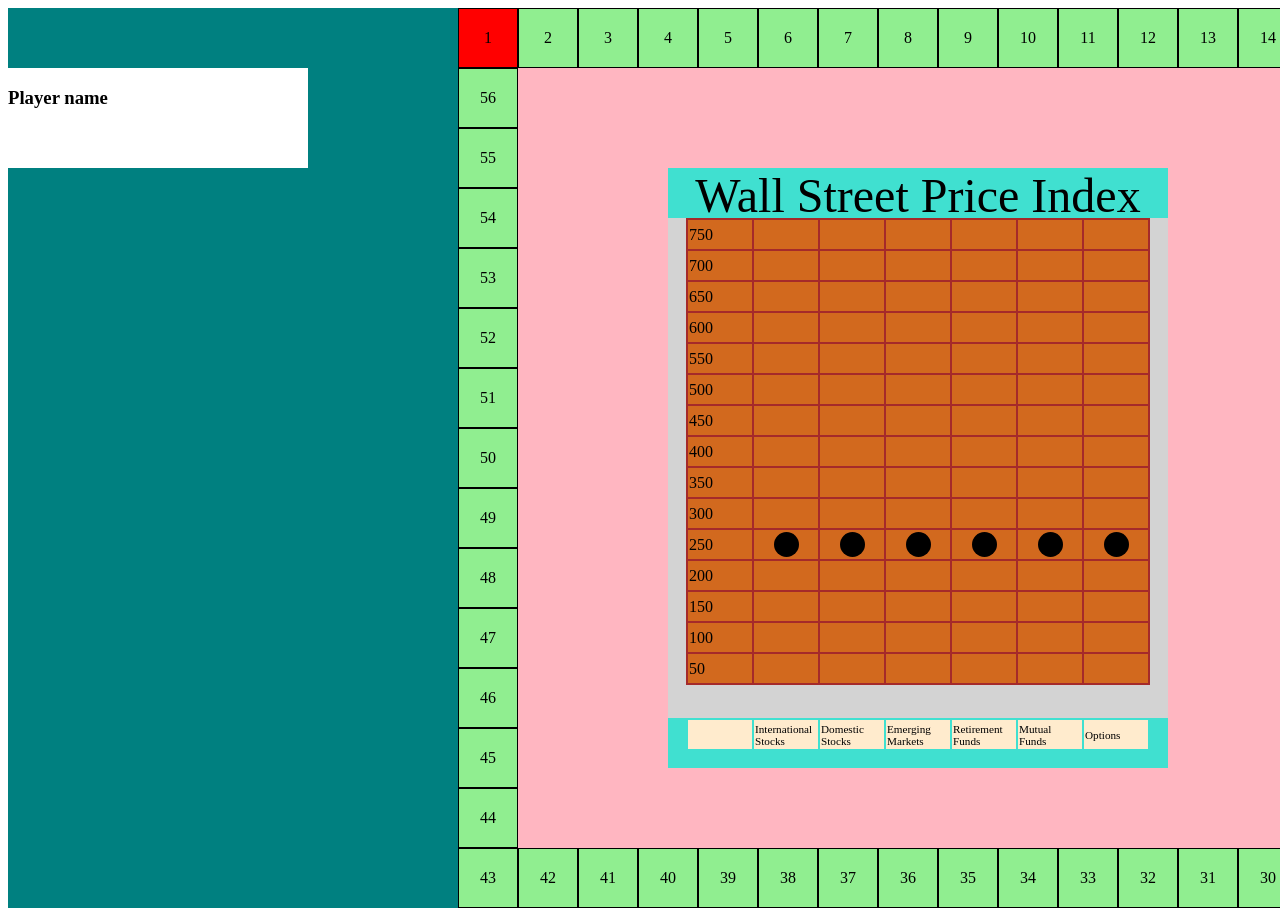
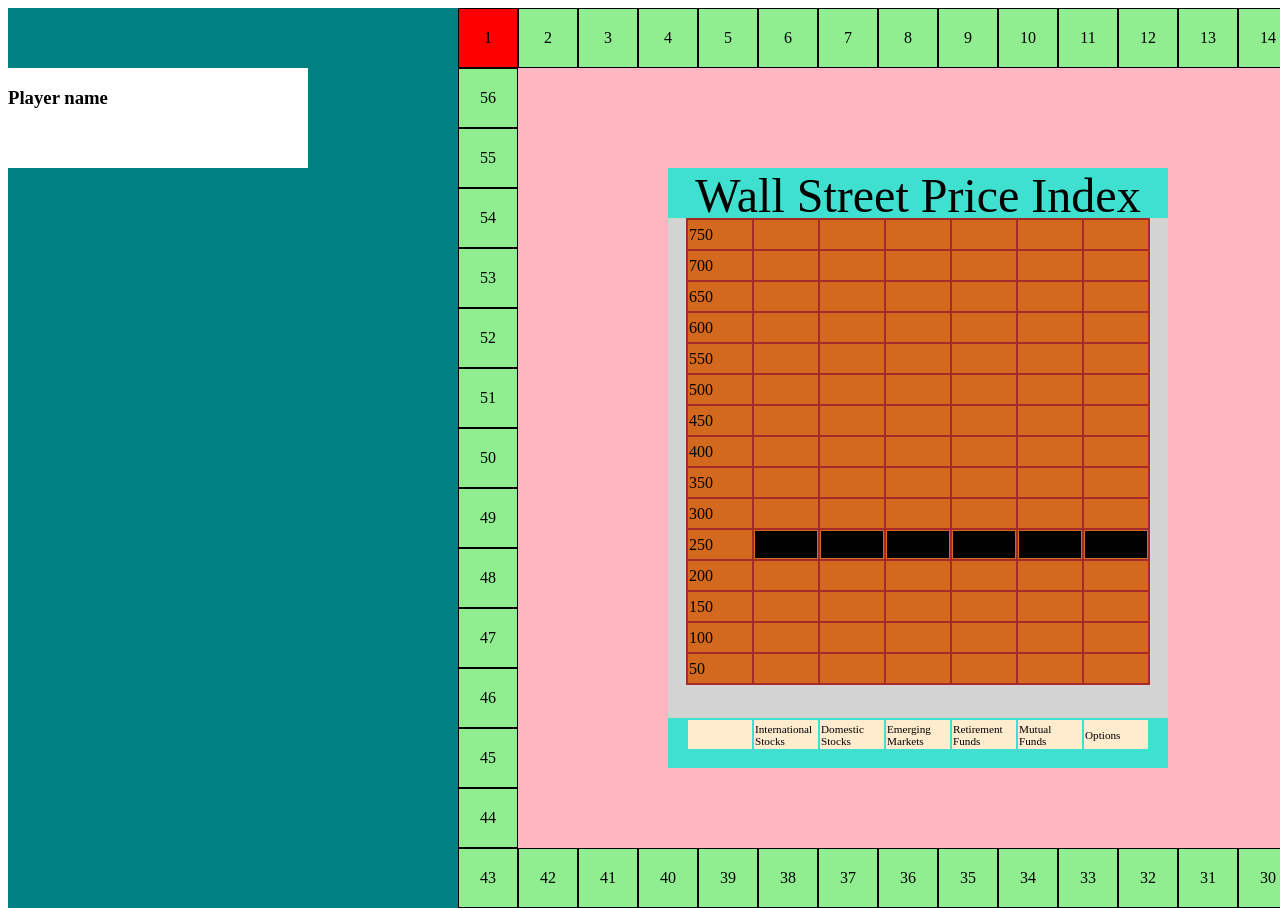
Before and after one commit to arildandreassen/mygame, a React (Create React App) app: page / in a window 1280 px wide. Shown: the top 908 px of the page. Built offline with nearby package versions, Linux system fonts and the light colour scheme.

Commit message:
implemented price index drag and drop

```diff
--- a/src/components/wallstreet/CurrentPriceIndicator.jsx
+++ b/src/components/wallstreet/CurrentPriceIndicator.jsx
@@ -1,8 +1,28 @@
 import React from "react";
 import "../../style/wallstreet/currentpriceindicator.css";
 
-const CurrentPriceIndicator = () => {
-  return <div className="currentPrice"></div>;
+const CurrentPriceIndicator = (props) => {
+  const dragStart = (event) => {
+    const target = event.target;
+    event.dataTransfer.setData("cellId", target.id);
+    setTimeout(() => {
+      target.style.display = "none";
+    }, 0);
+  };
+
+  const dragOver = (event) => {
+    event.stopPropagation();
+  };
+
+  return (
+    <div
+      id={`${props.market}-indicator`}
+      className="currentPrice"
+      draggable={true}
+      onDragStart={dragStart}
+      onDragOver={dragOver}
+    ></div>
+  );
 };
 
 export default CurrentPriceIndicator;
--- a/src/components/wallstreet/PriceIndex.jsx
+++ b/src/components/wallstreet/PriceIndex.jsx
@@ -30,42 +30,101 @@
     "options",
   ];
 
+  const drop = (event) => {
+    const target = event.target;
+    event.preventDefault();
+    const cellId = event.dataTransfer.getData("cellId");
+    const cell = document.getElementById(cellId);
+    cell.style.display = "block";
+    target.appendChild(cell);
+
+    const [market, price] = target.id.split("-");
+    props.updateCurrentPrices(market, Number(price));
+  };
+
+  const dragOver = (event) => {
+    event.preventDefault();
+  };
+
   return (
     <div>
       <table className="priceIndicator">
         <tbody>
           {pricePoints.map((pricePoint) => {
+            console.log(props.currentPrices);
             return (
               <tr key={pricePoint}>
                 <td>{pricePoint}</td>
-                <td>
-                  {props.currentPrices.international === Number(pricePoint) ? (
-                    <CurrentPriceIndicator />
+                <td
+                  id={`international-${pricePoint}`}
+                  onDrop={drop}
+                  onDragOver={dragOver}
+                >
+                  {250 === Number(pricePoint) ? (
+                    <CurrentPriceIndicator
+                      market="international"
+                      pricePoint={pricePoint}
+                    />
                   ) : null}
                 </td>
-                <td>
-                  {props.currentPrices.domestic === Number(pricePoint) ? (
-                    <CurrentPriceIndicator />
+                <td
+                  id={`domestic-${pricePoint}`}
+                  onDrop={drop}
+                  onDragOver={dragOver}
+                >
+                  {250 === Number(pricePoint) ? (
+                    <CurrentPriceIndicator
+                      market="domestic"
+                      pricePoint={pricePoint}
+                    />
                   ) : null}
                 </td>
-                <td>
-                  {props.currentPrices.emerging === Number(pricePoint) ? (
-                    <CurrentPriceIndicator />
+                <td
+                  id={`emerging-${pricePoint}`}
+                  onDrop={drop}
+                  onDragOver={dragOver}
+                >
+                  {250 === Number(pricePoint) ? (
+                    <CurrentPriceIndicator
+                      market="emerging"
+                      pricePoint={pricePoint}
+                    />
                   ) : null}
                 </td>
-                <td>
-                  {props.currentPrices.retirement === Number(pricePoint) ? (
-                    <CurrentPriceIndicator />
+                <td
+                  id={`retirement-${pricePoint}`}
+                  onDrop={drop}
+                  onDragOver={dragOver}
+                >
+                  {250 === Number(pricePoint) ? (
+                    <CurrentPriceIndicator
+                      market="retirement"
+                      pricePoint={pricePoint}
+                    />
                   ) : null}
                 </td>
-                <td>
-                  {props.currentPrices.mutual === Number(pricePoint) ? (
-                    <CurrentPriceIndicator />
+                <td
+                  id={`mutual-${pricePoint}`}
+                  onDrop={drop}
+                  onDragOver={dragOver}
+                >
+                  {250 === Number(pricePoint) ? (
+                    <CurrentPriceIndicator
+                      market="mutual"
+                      pricePoint={pricePoint}
+                    />
                   ) : null}
                 </td>
-                <td>
-                  {props.currentPrices.options === Number(pricePoint) ? (
-                    <CurrentPriceIndicator />
+                <td
+                  id={`options-${pricePoint}`}
+                  onDrop={drop}
+                  onDragOver={dragOver}
+                >
+                  {250 === Number(pricePoint) ? (
+                    <CurrentPriceIndicator
+                      market="options"
+                      pricePoint={pricePoint}
+                    />
                   ) : null}
                 </td>
               </tr>
--- a/src/components/wallstreet/WallStreet.jsx
+++ b/src/components/wallstreet/WallStreet.jsx
@@ -26,7 +26,6 @@
     const combined = location + roll;
     const newLocation = combined > 56 ? combined - 56 : combined;
     setLocation(newLocation);
-    console.log(location);
   };
 
   const updateCurrentPrices = (market, price) => {
--- a/src/style/wallstreet/currentpriceindicator.css
+++ b/src/style/wallstreet/currentpriceindicator.css
@@ -1,8 +1,7 @@
 .currentPrice {
-  height: 25px;
-  width: 25px;
+  height: 27px;
+  width: 62px;
   background-color: black;
-  border-radius: 50%;
   display: flex;
   margin: auto;
 }
```
